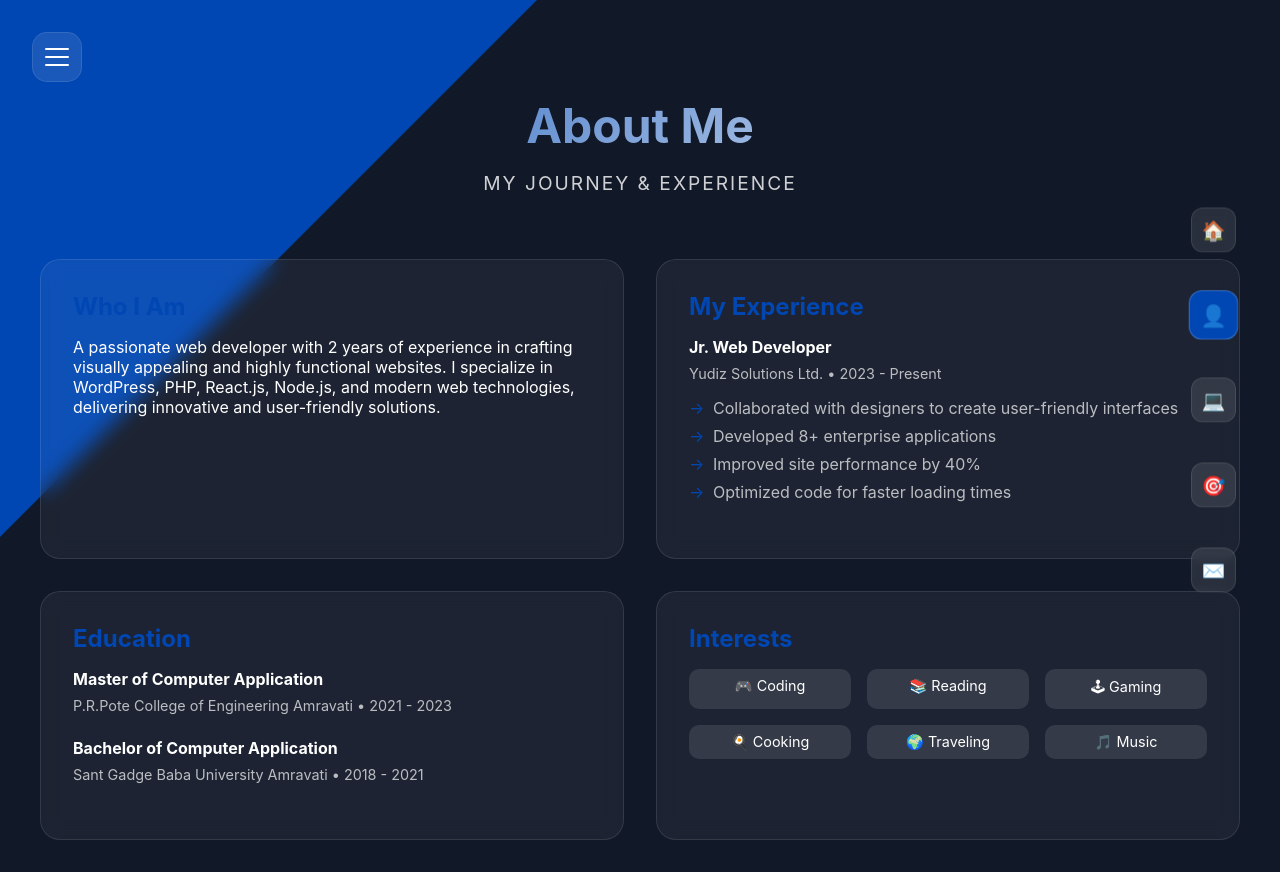
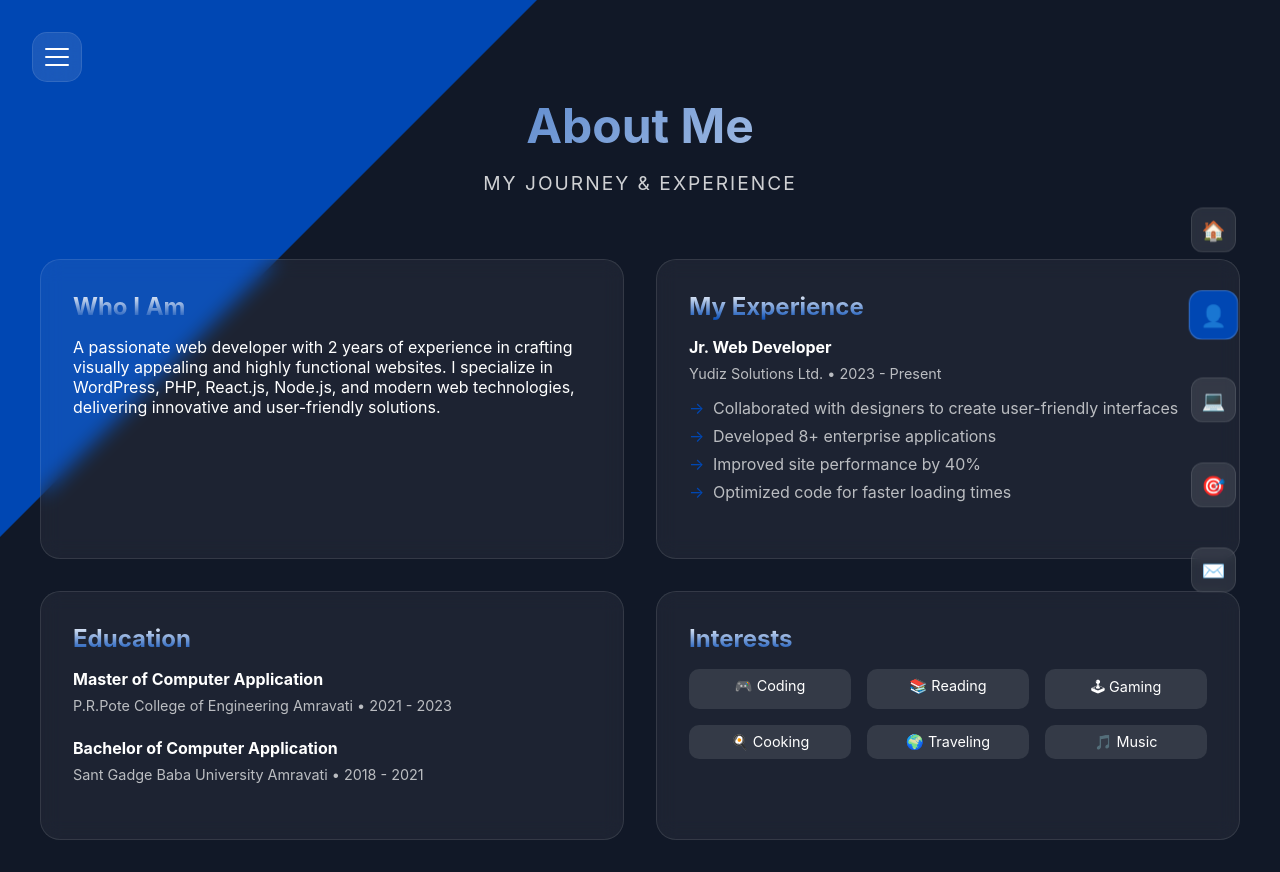
Before and after one commit to 100rabhk2812/portfolio, a React (Create React App) app: page /about in a window 1280 px wide. Built offline with nearby package versions, Linux system fonts and the light colour scheme.

Commit message:
color issue style

```diff
--- a/src/styles/pages/About.css
+++ b/src/styles/pages/About.css
@@ -46,9 +46,11 @@
 }
 
 .about-card h3 {
-  color: var(--primary-color);
+  background: linear-gradient(180deg, #fff, var(--primary-color));
   margin-bottom: 1rem;
   font-size: 1.5rem;
+  -webkit-background-clip: text;
+  -webkit-text-fill-color: transparent;
 }
 
 .experience-item,
--- a/src/styles/pages/Contact.css
+++ b/src/styles/pages/Contact.css
@@ -80,7 +80,12 @@
 .info-card h3 {
   margin: 0;
   font-size: 1.2rem;
-  color: var(--primary-color);
+  /* color: var(--primary-color); */
+  background: linear-gradient(180deg, #fff, var(--primary-color));
+  /* margin-bottom: 1rem;
+    font-size: 1.5rem; */
+  -webkit-background-clip: text;
+  -webkit-text-fill-color: transparent;
 }
 
 .info-card p {
--- a/src/styles/pages/Projects.css
+++ b/src/styles/pages/Projects.css
@@ -101,9 +101,14 @@
 }
 
 .project-info h3 {
-  color: white;
+  /* color: white; */
   margin-bottom: 1rem;
   font-size: 1.3rem;
+  background: linear-gradient(180deg, #fff, var(--primary-color));
+  /* margin-bottom: 1rem;
+    font-size: 1.5rem; */
+  -webkit-background-clip: text;
+  -webkit-text-fill-color: transparent;
 }
 
 .project-info p {
--- a/src/styles/pages/Skills.css
+++ b/src/styles/pages/Skills.css
@@ -41,9 +41,14 @@
 }
 
 .skill-category h2 {
-  color: var(--primary-color);
+  /* color: var(--primary-color); */
   margin-bottom: 2rem;
   font-size: 1.5rem;
+  background: linear-gradient(180deg, #fff, var(--primary-color));
+  /* margin-bottom: 1rem;
+  font-size: 1.5rem; */
+  -webkit-background-clip: text;
+  -webkit-text-fill-color: transparent;
 }
 
 .skills-list {
```
